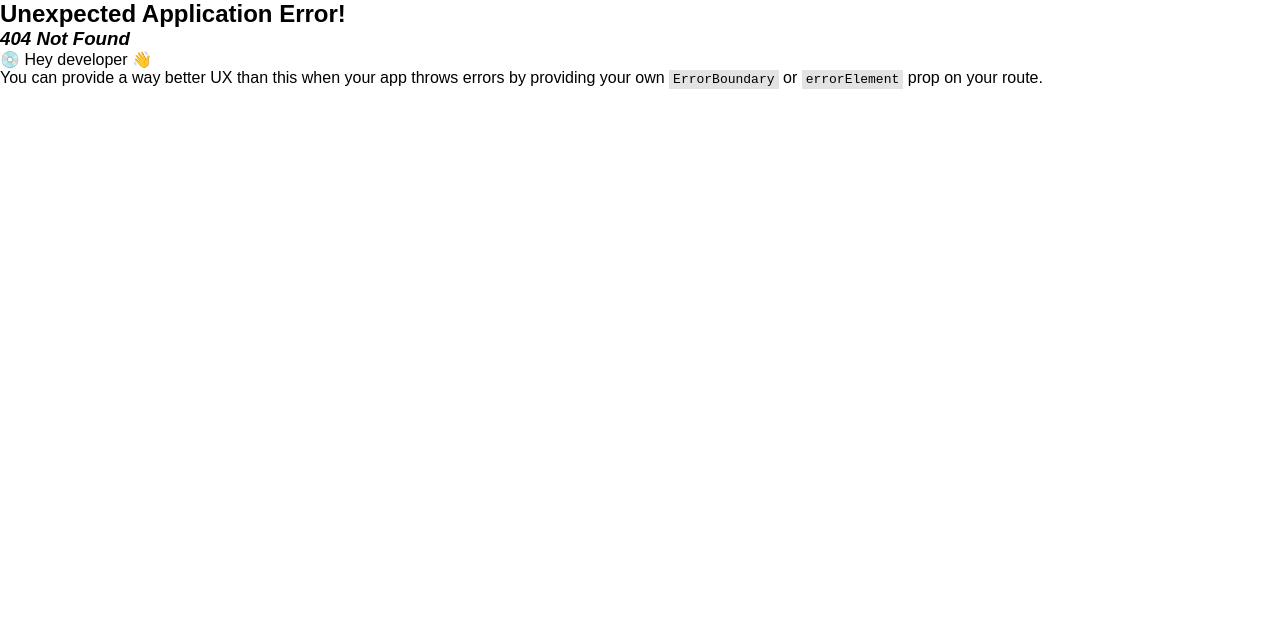
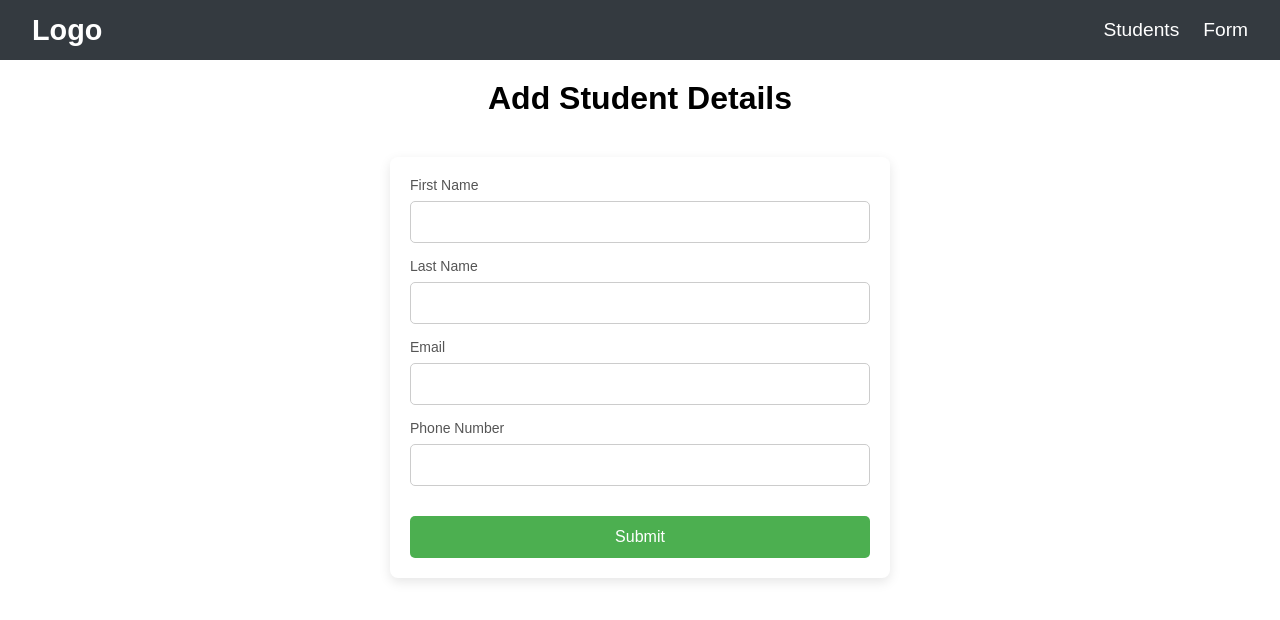
Before and after one commit to manoharn725/mockapi-crud-operation, a React (Vite) app: page /create-form/1 in a window 1280 px wide. Before the commit this address had no page. Shown: the top 620 px of the page. Built offline with nearby package versions, Linux system fonts and the light colour scheme; no server answers.

Commit message:
basic crud operation

```diff
--- a/src/App.jsx
+++ b/src/App.jsx
@@ -1,4 +1,4 @@
-import "./App.css";
+import "./App.scss";
 import Header from "./components/Header";
 import { Outlet } from "react-router-dom";
 
--- a/src/Router.jsx
+++ b/src/Router.jsx
@@ -18,7 +18,7 @@ const Router = () => {
           element: <StudentForm />,
         },
         {
-            path: "/create-form/id",
+            path: "/create-form/:id",
             element: <StudentForm />,
           },
       ],
--- a/src/components/CreateForm/index.jsx
+++ b/src/components/CreateForm/index.jsx
@@ -1,16 +1,35 @@
-import { useState } from "react";
+import { useEffect, useState } from "react";
 import "./index.scss";
-import { useAddStudentMutation } from "../../store/api/studentsApi";
-import { useNavigate } from "react-router-dom";
+import {
+  useAddStudentMutation,
+  useGetStudentByIdQuery,
+  useUpdateStudentMutation,
+} from "../../store/api/studentsApi";
+import { useNavigate, useParams } from "react-router-dom";
 
 const CreateForm = () => {
   const [firstName, setFirstName] = useState("");
   const [lastName, setLastName] = useState("");
   const [email, setEmail] = useState("");
   const [phoneNumber, setPhoneNumber] = useState("");
+  const [editMode, setEditMode] = useState(false);
 
-  const [addStudent]  = useAddStudentMutation();
-   const navigate = useNavigate();
+  const { id } = useParams();
+  const [addStudent] = useAddStudentMutation();
+  const { data: studentById } = useGetStudentByIdQuery(id, { skip: !id });
+  const [updateStudent] = useUpdateStudentMutation();
+
+  useEffect(() => {
+    if (studentById) {
+      setEditMode(true);
+      setFirstName(studentById.firstName || "");
+      setLastName(studentById.lastName || "");
+      setEmail(studentById.email || "");
+      setPhoneNumber(studentById.phoneNumber || "");
+    }
+  }, [studentById]);
+
+  const navigate = useNavigate();
 
   const handleFirstName = (e) => {
     setFirstName(e.target.value);
@@ -23,14 +42,18 @@ const CreateForm = () => {
     setEmail(e.target.value);
   };
   const handlePhoneNumber = (e) => {
-    setPhoneNumber(e.target.value);
-
+    setPhoneNumber(Number(e.target.value)); //you can use + symbol instead of Number
   };
 
-  const handleSubmit = (e) => {
+  const handleSubmit = async (e) => {
     e.preventDefault();
-    addStudent({firstName, lastName, email, phoneNumber})
-    navigate('/')
+    if (editMode) {
+      await updateStudent({ id, firstName, lastName, email, phoneNumber });
+    } else {
+      await addStudent({ firstName, lastName, email, phoneNumber });
+    }
+    setEditMode(false);
+    navigate("/");
   };
   return (
     <form onSubmit={handleSubmit}>
@@ -67,7 +90,7 @@ const CreateForm = () => {
       <div className="form__row">
         <label htmlFor="phoneNumber">Phone Number</label>
         <input
-          type="number"
+          type="text"
           name="phoneNumber"
           value={phoneNumber}
           onChange={handlePhoneNumber}
@@ -75,7 +98,7 @@ const CreateForm = () => {
         />
       </div>
       <div className="form__row">
-        <input type="submit" value="Submit" onSubmit={handleSubmit} />
+        <button type="submit" value="Submit" onSubmit={handleSubmit} >Submit</button>
       </div>
     </form>
   );
--- a/src/components/CreateForm/index.scss
+++ b/src/components/CreateForm/index.scss
@@ -0,0 +1,69 @@
+form {
+    width: 100%;
+    max-width: 500px;
+    margin: 40px auto;
+    background-color: #fff;
+    padding: 20px;
+    border-radius: 8px;
+    box-shadow: 0 4px 12px rgba(0, 0, 0, 0.1);
+    display: flex;
+    flex-direction: column;
+    gap: 15px;
+  }
+
+  .form__row {
+    display: flex;
+    flex-direction: column;
+    gap: 8px;
+  }
+
+  label {
+    font-size: 14px;
+    color: #555;
+    font-weight: 500;
+  }
+
+  input {
+    padding: 12px;
+    font-size: 14px;
+    border: 1px solid #ccc;
+    border-radius: 5px;
+    outline: none;
+    transition: all 0.3s ease;
+
+    &:focus {
+      border-color: #4caf50;
+      box-shadow: 0 0 5px rgba(76, 175, 80, 0.2);
+    }
+
+    &[type="text"] {
+      color: #333;
+    }
+  }
+
+  button {
+    padding: 12px 20px;
+    background-color: #4caf50;
+    color: #fff;
+    border: none;
+    border-radius: 5px;
+    cursor: pointer;
+    font-size: 16px;
+    transition: background-color 0.3s ease;
+
+    &:hover {
+      background-color: #45a049;
+    }
+
+    &:focus {
+      outline: none;
+    }
+  }
+
+  .form__row input[type="text"] {
+    width: 100%;
+  }
+
+  button[type="submit"] {
+    margin-top: 15px;
+  }
--- a/src/components/Header/index.scss
+++ b/src/components/Header/index.scss
@@ -1,20 +1,47 @@
-.header__container{
+/* Header Container */
+.header__container {
     display: flex;
     justify-content: space-between;
     align-items: center;
-    background-color:bisque;
+    padding: 1rem 2rem;
+    background-color: #343a40; /* Dark background */
+    color: #ffffff;
     height: 60px;
-    padding: 0 30px;
-    font-size: 20px;
-}
-.navbar__logo{
+  }
+
+  /* Logo Styling */
+  .navbar__logo {
+    font-size: 1.8rem;
+    font-weight: bold;
+    color: #ffffff;
     cursor: pointer;
-}
-.navbar__items{
+    transition: color 0.3s ease;
+
+    &:hover {
+      color: #28a745; /* Green color on hover */
+    }
+  }
+
+  /* Navigation Links Container */
+  .navbar__items {
     display: flex;
-    gap: 15px;
+    gap: 1.5rem;
+  }
 
-    & a {
-        text-decoration: none;
+  /* Styling for Navigation Links */
+  .navbar__items a {
+    color: #ffffff;
+    text-decoration: none;
+    font-size: 1.2rem;
+    font-weight: 500;
+    transition: color 0.3s ease;
+
+    &:hover {
+      color: #28a745; /* Green color on hover */
     }
-}
+  }
+
+  /* Active Link Style */
+  .navbar__items a.active {
+    color: #ffc107; /* Gold color for active links */
+  }
--- a/src/components/Students/index.jsx
+++ b/src/components/Students/index.jsx
@@ -1,18 +1,29 @@
 import { useNavigate } from "react-router-dom";
-import { useGetStudentsDataQuery } from "../../store/api/studentsApi";
+import {
+  useDeleteStudentMutation,
+  useGetStudentsDataQuery,
+} from "../../store/api/studentsApi";
 import "./index.scss";
 
 const Students = () => {
-  const { data } = useGetStudentsDataQuery();
+  const { data, isLoading } = useGetStudentsDataQuery();
+  const [deleteStudent] = useDeleteStudentMutation();
+
   const studentsList = data || [];
-  console.log(studentsList);
+
   const navigate = useNavigate();
-  const handleEdit = () => {
-    navigate('/create-form/id');
-  }
+
+  const handleEdit = (id) => {
+    navigate(`create-form/${id}`);
+  };
+  const handleDelete = (id) => {
+    deleteStudent(id);
+  };
   return (
     <div className="students__list">
-      {studentsList.length > 0 ? (
+      {isLoading ? (
+        <p>Loading...</p>
+      ) : studentsList.length > 0 ? (
         studentsList.map((student) => (
           <div key={student.id} className="card">
             <p>Student Id:{student.id}</p>
@@ -21,11 +32,21 @@ const Students = () => {
             </p>
             <p>Email:{student.email}</p>
             <p>Phone Number:{student.phoneNumber}</p>
-            <button onClick={handleEdit}>edit</button>
+            <div className="buttons">
+              <button className="edit" onClick={() => handleEdit(student?.id)}>
+                edit
+              </button>
+              <button
+                className="delete"
+                onClick={() => handleDelete(student?.id)}
+              >
+                Delete
+              </button>
+            </div>
           </div>
         ))
       ) : (
-        <p>Loading..</p>
+        <p className="no-students">No students found.</p>
       )}
     </div>
   );
--- a/src/components/Students/index.scss
+++ b/src/components/Students/index.scss
@@ -1,10 +1,78 @@
-.students__list{
-    gap: 10px;
+/* Students List */
+.students__list {
     display: grid;
-    grid-template-columns: repeat(auto-fill, minmax(300px, 1fr));
-}
-.card{
-    background-color: rgb(213, 213, 213);
-    height: 200px;
-    padding: 10px;
-}
+    grid-template-columns: repeat(auto-fill, minmax(300px, 1fr)); /* Responsive grid */
+    gap: 20px;
+    padding: 20px;
+  }
+
+  /* Card Style */
+  .card {
+    background-color: #ffffff;
+    border-radius: 8px;
+    box-shadow: 0 4px 10px rgba(0, 0, 0, 0.1);
+    padding: 15px;
+    transition: all 0.3s ease-in-out;
+
+    /* Card Hover Effect */
+    &:hover {
+      box-shadow: 0 6px 15px rgba(0, 0, 0, 0.2);
+    }
+
+    /* Card Content */
+    p {
+      color: #333;
+      margin: 8px 0;
+      font-size: 14px;
+      line-height: 1.6;
+    }
+
+    /* Button Container */
+    .buttons {
+      display: flex;
+      justify-content: start;
+      gap: 15px;
+    }
+
+    /* Button Styling */
+    button {
+      padding: 8px 16px;
+      border: none;
+      border-radius: 5px;
+      font-size: 14px;
+      cursor: pointer;
+      transition: background-color 0.3s;
+
+
+      &.edit {
+        background-color: #4caf50;
+        color: white;
+
+        &:hover {
+          background-color: #45a049;
+        }
+      }
+
+      &.delete {
+        background-color: #f44336;
+        color: white;
+
+        &:hover {
+          background-color: #e53935;
+        }
+      }
+    }
+  }
+
+  /* Loading State Styling */
+  .students__list p {
+    font-size: 1rem;
+    color: #777;
+  }
+
+  /* No Students Found */
+  .students__list .no-students {
+    font-size: 1.1rem;
+    color: #aaa;
+    text-align: center;
+  }
--- a/src/pages/Home/index.scss
+++ b/src/pages/Home/index.scss
@@ -1,6 +1,5 @@
 .home__container{
     padding: 20px 30px 0;
-
     & h1{
         text-align: center;
         margin-bottom: 10px;
--- a/src/store/api/studentsApi.js
+++ b/src/store/api/studentsApi.js
@@ -11,15 +11,44 @@ export const studentsApi = createApi({
       query: () => "/students",
       providesTags: ["GetStudentsData"],
     }),
+    getStudentById: builder.query({
+      query: (id) => ({
+        url: `/students/${id}`,
+        method: "GET",
+        providesTags: ["GetStudentsData"],
+      }),
+    }),
     addStudent: builder.mutation({
-      query:({firstName, lastName, email, phoneNumber}) => ({
-        url: '/students',
-        method: 'POST',
-        body: {firstName, lastName, email, phoneNumber},
+      query: ({ firstName, lastName, email, phoneNumber }) => ({
+        url: "/students",
+        method: "POST",
+        body: { firstName, lastName, email, phoneNumber },
       }),
-      invalidatesTags:['GetStudentsData']
-    })
+      invalidatesTags: ["GetStudentsData"],
+    }),
+    deleteStudent: builder.mutation({
+      query: (id) => ({
+        url: `/students/${id}`,
+        method: "DELETE",
+        body: id,
+      }),
+      invalidatesTags: ["GetStudentsData"],
+    }),
+    updateStudent: builder.mutation({
+      query: ({ id, ...rest }) => ({
+        url: `/students/${id}`,
+        method: "PUT",
+        body: rest,
+      }),
+      invalidatesTags: ["GetStudentsData"],
+    }),
   }),
 });
 
-export const { useGetStudentsDataQuery, useAddStudentMutation } = studentsApi;
+export const {
+  useGetStudentsDataQuery,
+  useGetStudentByIdQuery,
+  useAddStudentMutation,
+  useDeleteStudentMutation,
+  useUpdateStudentMutation,
+} = studentsApi;
```
Also changed, not shown: src/App.scss (line endings or trailing spaces), src/pages/StudentForm/index.scss (line endings or trailing spaces).
